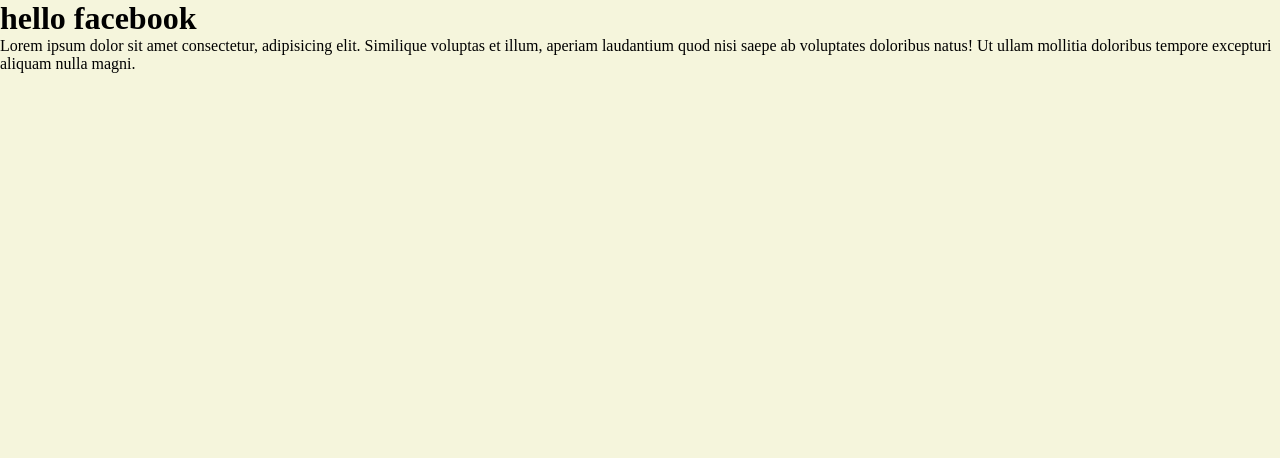
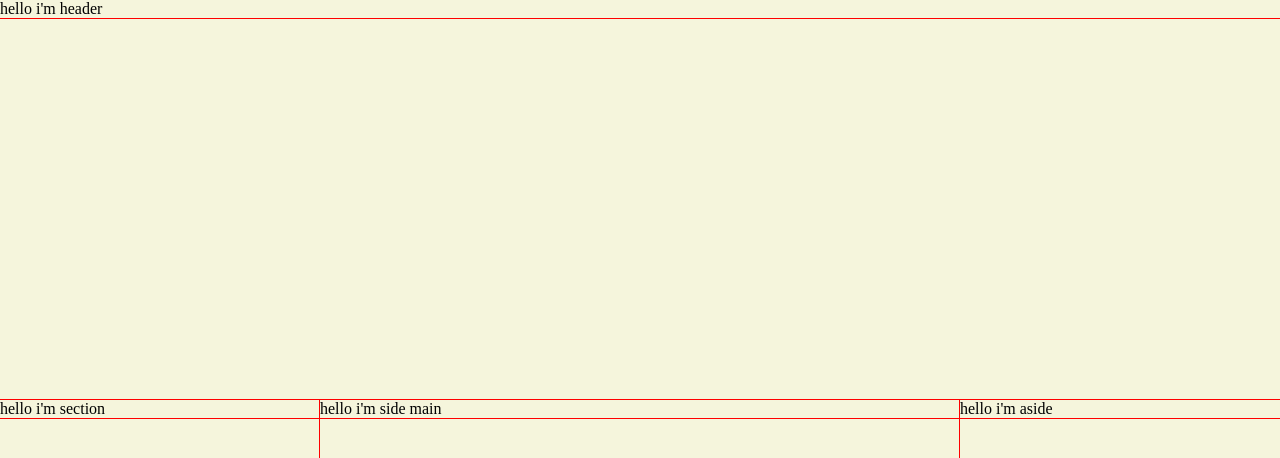
Before and after one commit to wolf-shubham/facebook_clone, a plain HTML site: page index.html in a window 1280 px wide. Shown: the top 458 px of the page. Drawn offline with Linux system fonts and the light colour scheme.

Commit message:
test commit

```diff
--- a/index.html
+++ b/index.html
@@ -8,7 +8,23 @@
     <title>Facebook Clone</title>
 </head>
 <body>
-    <h1>hello facebook</h1>
-    <p>Lorem ipsum dolor sit amet consectetur, adipisicing elit. Similique voluptas et illum, aperiam laudantium quod nisi saepe ab voluptates doloribus natus! Ut ullam mollitia doloribus tempore excepturi aliquam nulla magni.</p>
+    <header>
+        <nav>
+            <div>hello i'm header</div>
+        </nav>
+    </header>
+
+    <section>
+        <div>hello i'm section</div>
+    </section>
+
+    <main>
+        <div>hello i'm side main</div>
+    </main>
+
+    <aside>
+        <div>hello i'm aside</div>
+    </aside>
+
 </body>
 </html>
--- a/styles.css
+++ b/styles.css
@@ -2,5 +2,29 @@
   margin: 0px;
   padding: 0px;
   box-sizing: border-box;
+  outline: 1px solid red;
   background-color: beige;
 }
+
+body {
+  width: 100%;
+  height: 100vh;
+  display: grid;
+  grid-template-columns: 1fr 2fr 1fr;
+}
+
+header {
+  grid-column: 1/4;
+}
+
+/* section {
+  grid-column: 1/2;
+}
+
+main {
+  grid-column: 2, 3;
+}
+
+aside {
+  grid-column: 3/4;
+} */
```
